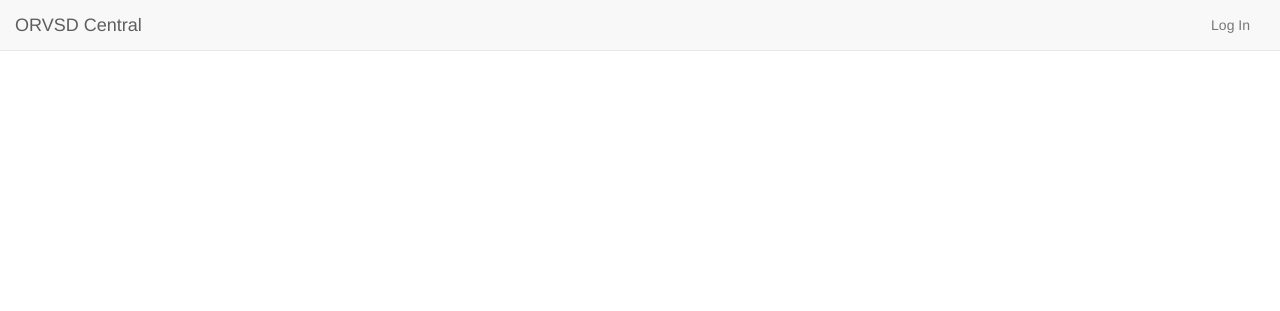
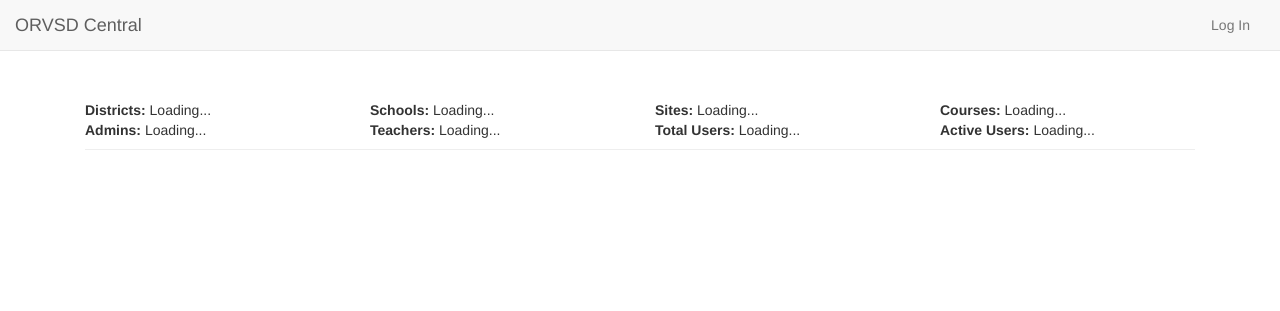
Before and after one commit to osuosl/orvsd_central, a Python web app: template orvsd_central/templates/report.html in a window 1280 px wide. Shown: the top 311 px of the page. Run offline with Jinja, Linux system fonts and the light colour scheme; the template is opened without the code that fills it, so the values that code supplies are empty.

Commit message:
begin a rework of the /1/report/stats api call
refs #87

```diff
--- /dev/null
+++ b/orvsd_central/static/js/report.js
@@ -0,0 +1,7 @@
+$(function() {
+    $.get("/1/report/stats", function(data) {
+        $.each(data, function(k,v) {
+            $("#"+k).html(v);
+        });
+    });
+});
--- a/orvsd_central/templates/report.html
+++ b/orvsd_central/templates/report.html
@@ -9,4 +9,41 @@
 {% endblock %}
 
 {% block content %}
+<div class="container-fluid">
+    <!-- Page Header -->
+    <div class="page-header">
+        <div class="row">
+            <div class="col-xs-3">
+                <strong>Districts:</strong> <span id="districts">Loading...</span>
+            </div>
+            <div class="col-xs-3">
+                <strong>Schools:</strong> <span id="schools">Loading...</span>
+            </div>
+            <div class="col-xs-3">
+                <strong>Sites:</strong> <span id="sites">Loading...</span>
+            </div>
+            <div class="col-xs-3">
+                <strong>Courses:</strong> <span id="courses">Loading...</span>
+            </div>
+        </div>
+        <div class="row">
+            <div class="col-xs-3">
+                <strong>Admins:</strong> <span id="admins">Loading...</span>
+            </div>
+            <div class="col-xs-3">
+                <strong>Teachers:</strong> <span id="teachers">Loading...</span>
+            </div>
+            <div class="col-xs-3">
+                <strong>Total Users:</strong> <span id="totalusers">Loading...</span>
+            </div>
+            <div class="col-xs-3">
+                <strong>Active Users:</strong> <span id="activeusers">Loading...</span>
+            </div>
+        </div>
+    </div>
+    <!-- End Page Header -->
+
+
+
+</div>
 {% endblock %}
--- a/orvsd_central/util.py
+++ b/orvsd_central/util.py
@@ -524,7 +524,7 @@ def get_schools(dist_id, active):
                                              'sitedata': sitedata}
 
     # Returned the jsonify'd data of counts and schools for jvascript to parse
-    return jsonify(schools=school_list,
+    return dict(schools=school_list,
                    counts=district_details(schools, active))
 
 
```
Also changed, not shown: orvsd_central/controllers/api.py (+20 -18 lines).
